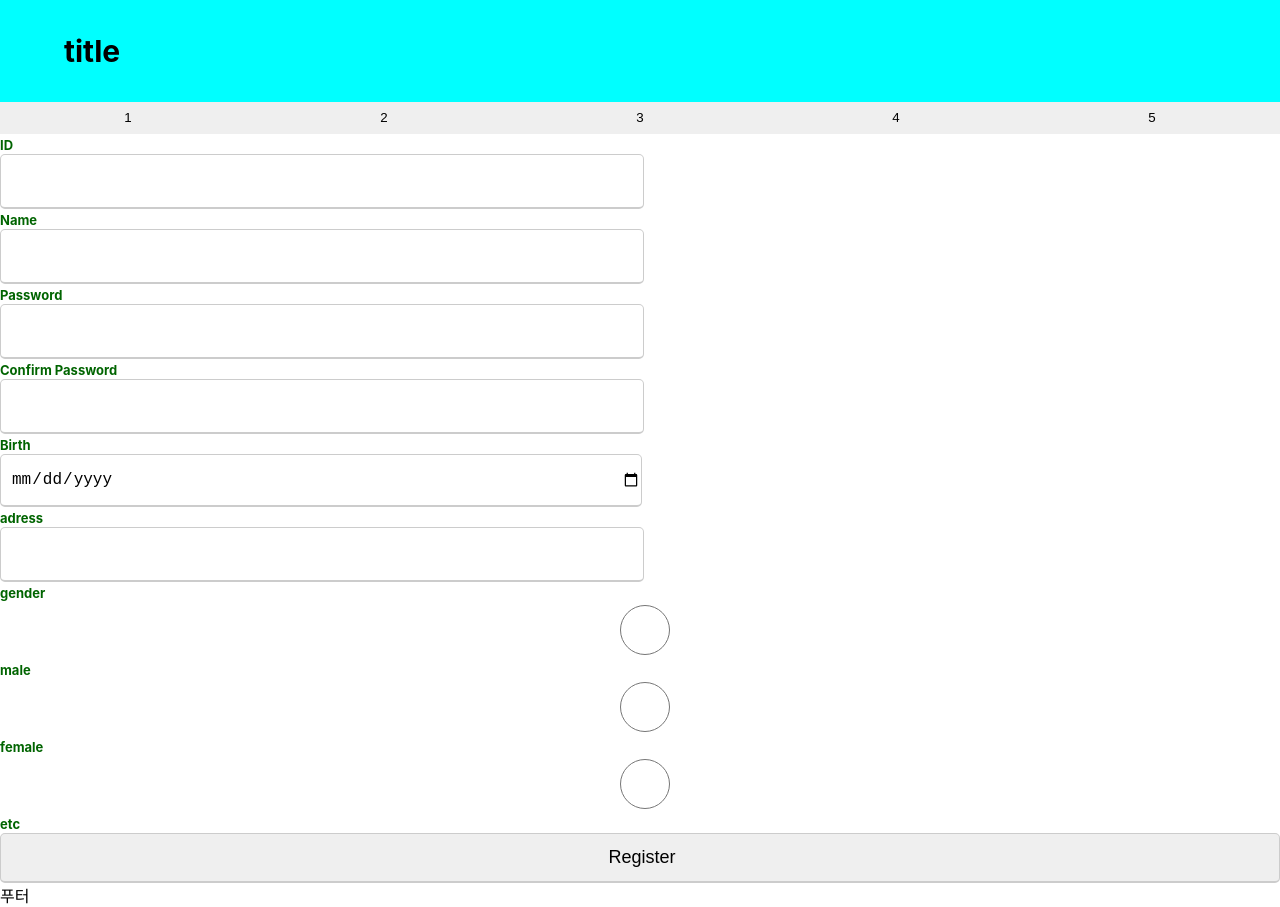
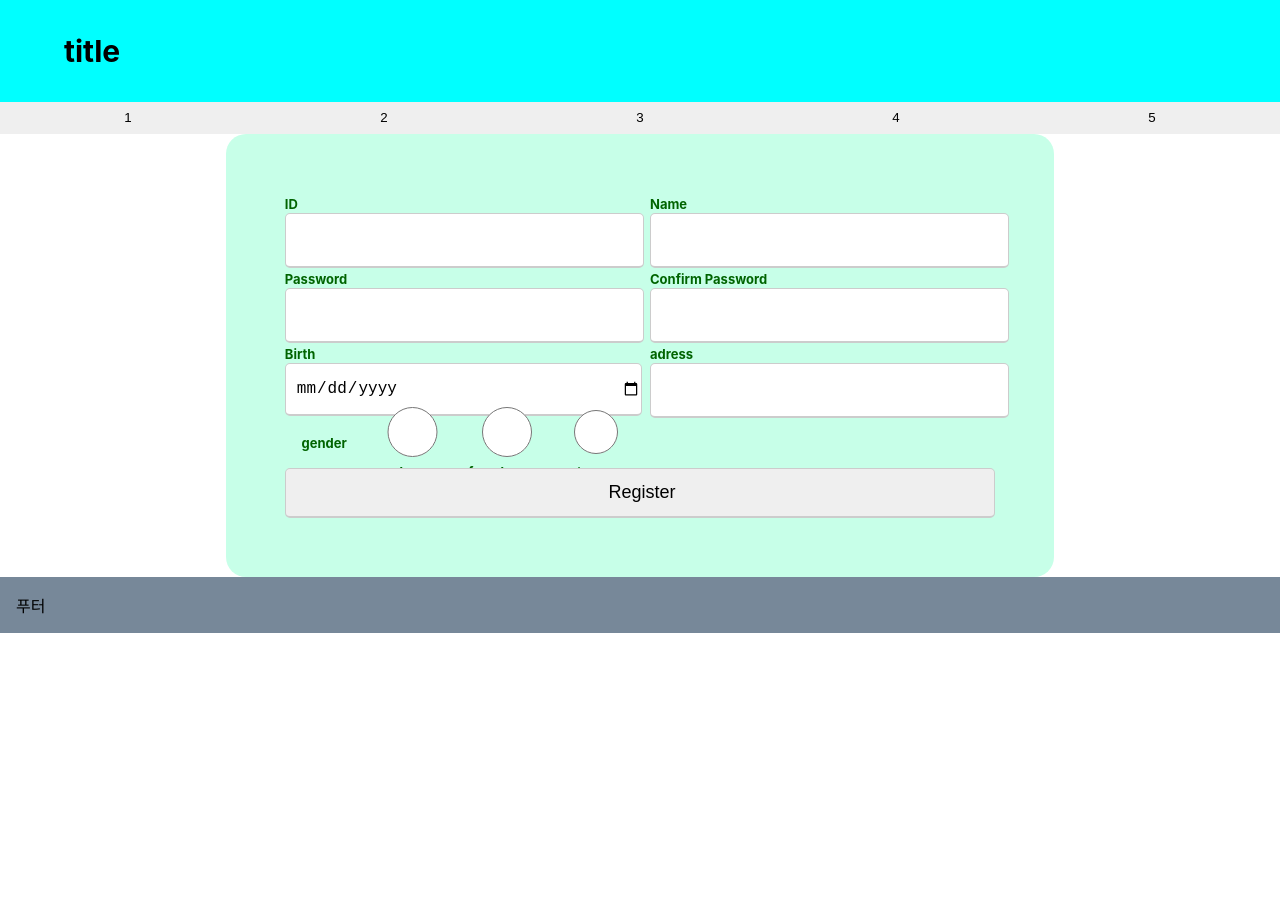
Before and after one commit to limgs0506/Form_Study_react, a React (Create React App) app: page / in a window 1280 px wide. After the commit the page ends 800 px from the top, so only its background shows below. Built offline with nearby package versions, Linux system fonts and the light colour scheme.

Commit message:
FEAT organs styled comp 적용

```diff
--- a/src/components/molecules/inputText.tsx
+++ b/src/components/molecules/inputText.tsx
@@ -12,24 +12,51 @@ type Props = {
 	value?: string;
 };
 
-const StyeldDiv = styled.div`
+//import한 Input의 CSS 속성을 여기서 건들고 싶다
+const StyledInput = styled(Input)``;
+const StyledDiv = styled.div`
 	isplay: flex;
 	flex-direction: column;
 	width: calc(100% / 2 - 10px);
+	&: > Label {
+		font-size: small;
+		font-weight: bolder;
+		color: darkgreen;
+	}
+	&: > ${StyledInput}: not([type="radio"]) {
+		height: 50px;
+		width: 100%;
+		border-radius: 5px;
+		outline: none;
+		font-size: large;
+		padding-left: 10px;
+		border: 1px solid #ccc;
+		border-bottom-width: 2px;
+		transition: all 0.3s ease;
+	}
+	&: > Input:invalid {
+		border-color: red;
+	}
+	&: > Input:empty {
+		border-color: #ccc;
+	}
+	&: > Input:focus
+	border-color: #9b59b6;
+}
 `;
 
 const InputText: React.FC<Props> = (props) => {
 	return (
-		<StyeldDiv className="input_con">
+		<StyledDiv className="input_con">
 			<Label name={props.name}>{props.children}</Label>
-			<Input
+			<StyledInput
 				type={props.type}
 				name={props.name}
 				id={props.id}
 				holder={props.holder}
 				value={props.value}
 			/>
-		</StyeldDiv>
+		</StyledDiv>
 	);
 };
 
--- a/src/components/organs/footer.tsx
+++ b/src/components/organs/footer.tsx
@@ -1,10 +1,15 @@
 import React, { Component } from "react";
+import styled from "styled-components";
 
+const StyledFooter = styled.footer`
+	background-color: lightslategray;
+	padding: 1rem;
+`;
 const Footer: React.FC = () => {
 	return (
-		<footer>
+		<StyledFooter>
 			<abbr> 푸터 </abbr>
-		</footer>
+		</StyledFooter>
 	);
 };
 export default Footer;
--- a/src/components/organs/genderRadio.tsx
+++ b/src/components/organs/genderRadio.tsx
@@ -1,6 +1,7 @@
 import React, { Component } from "react";
 import Label from "../atom/label";
 import InputRadio from "../molecules/inputRadio";
+import styled from "styled-components";
 
 type Props = {
 	type: string;
@@ -9,11 +10,25 @@ type Props = {
 	value?: string;
 };
 
+const StyledInputDiv = styled.div`
+	display: flex;
+	flex-direction: column;
+	width: calc(100% / 2 - 10px);
+`;
+const StyledGenderDiv = styled.div`
+	display: flex;
+	height: 50px;
+	width: 100%;
+	justify-content: space-around;
+	align-items: center;
+	font-size: medium;
+`;
+
 const GenderRadio: React.FC<Props> = (props) => {
 	return (
-		<div className="input_con" id="gender">
-			<Label name={props.name}>gender</Label>
-			<div className="gender_div">
+		<StyledInputDiv className="input_con" id="gender">
+			<StyledGenderDiv className="gender_div">
+				<Label name={props.name}>gender</Label>
 				<InputRadio
 					type={props.type}
 					name={props.name}
@@ -38,8 +53,8 @@ const GenderRadio: React.FC<Props> = (props) => {
 				>
 					etc
 				</InputRadio>
-			</div>
-		</div>
+			</StyledGenderDiv>
+		</StyledInputDiv>
 	);
 };
 
--- a/src/components/organs/main.tsx
+++ b/src/components/organs/main.tsx
@@ -1,13 +1,30 @@
 import React, { Component } from "react";
 import RegistForm from "./registForm";
+import styled from "styled-components";
 
+const StyledMain = styled.main`
+	flex: 1 0 auto;
+	min-height: 100%;
+	padding: 0 3rem;
+	background-color: white;
+	&: article {
+		display: flex;
+		flex-direction: column;
+		align-items: center;
+		justify-content: flex-start;
+		height: 100vh;
+	}
+	&: article h2 {
+		margin: 1rem auto;
+	}
+`;
 const Main: React.FC = () => {
 	return (
-		<main>
+		<StyledMain>
 			<article>
 				<RegistForm />
 			</article>
-		</main>
+		</StyledMain>
 	);
 };
 
--- a/src/components/organs/registForm.tsx
+++ b/src/components/organs/registForm.tsx
@@ -2,10 +2,22 @@ import React, { Component } from "react";
 import InputText from "../molecules/inputText";
 import Input from "../atom/input";
 import GenderRadio from "./genderRadio";
+import styled from "styled-components";
 
-const RegistForm: React.FC = (props) => {
+const StyledForm = styled.form`
+	display: flex;
+	flex-wrap: wrap;
+	justify-content: space-between;
+	height: 80%;
+	width: 60%;
+	margin: auto;
+	padding: 5%;
+	background: hsl(155, 100%, 89%);
+	border-radius: 20px;
+`;
+const RegistForm: React.FC = () => {
 	return (
-		<form action="result" method="post" className="form">
+		<StyledForm action="result" method="post" className="form">
 			<InputText type="text" name="id" holder="">
 				ID
 			</InputText>
@@ -28,7 +40,7 @@ const RegistForm: React.FC = (props) => {
 			<GenderRadio type="radio" name="gender" />
 
 			<Input type="submit" name="submit" value="Register" />
-		</form>
+		</StyledForm>
 	);
 };
 
```
